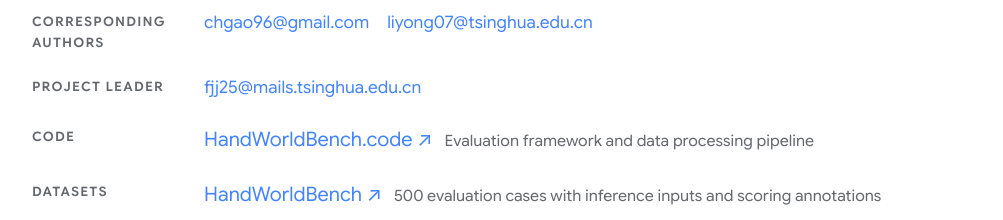
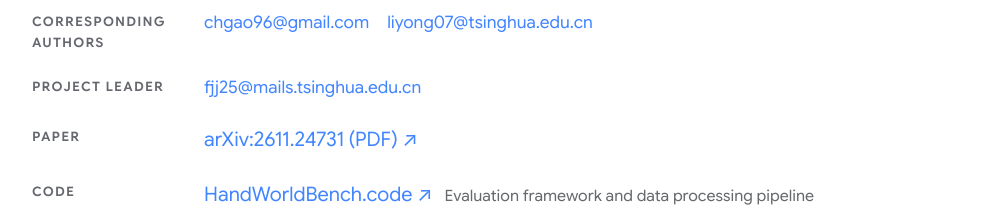
Before and after one commit to EmbodiedCity/HandWorldBench, a plain HTML site: page index.html in a window 1280 px wide. Shown: the part 1560-1780 px from the top of the page, without its empty margins (138-1141 px from the left). Drawn offline with Linux system fonts and the light colour scheme.

Commit message:
Link the HandWorldBench paper above Code

```diff
--- a/index.html
+++ b/index.html
@@ -76,6 +76,10 @@
       </dd>
     </div>
     <div>
+      <dt>Paper</dt>
+      <dd><a href="https://arxiv.org/pdf/2611.24731v1" target="_blank" rel="noopener noreferrer">arXiv:2611.24731 (PDF) ↗</a></dd>
+    </div>
+    <div>
       <dt>Code</dt>
       <dd><a href="https://github.com/EmbodiedCity/HandWorldBench.code" target="_blank" rel="noopener noreferrer">HandWorldBench.code ↗</a><span class="resource-detail">Evaluation framework and data processing pipeline</span></dd>
     </div>
```
